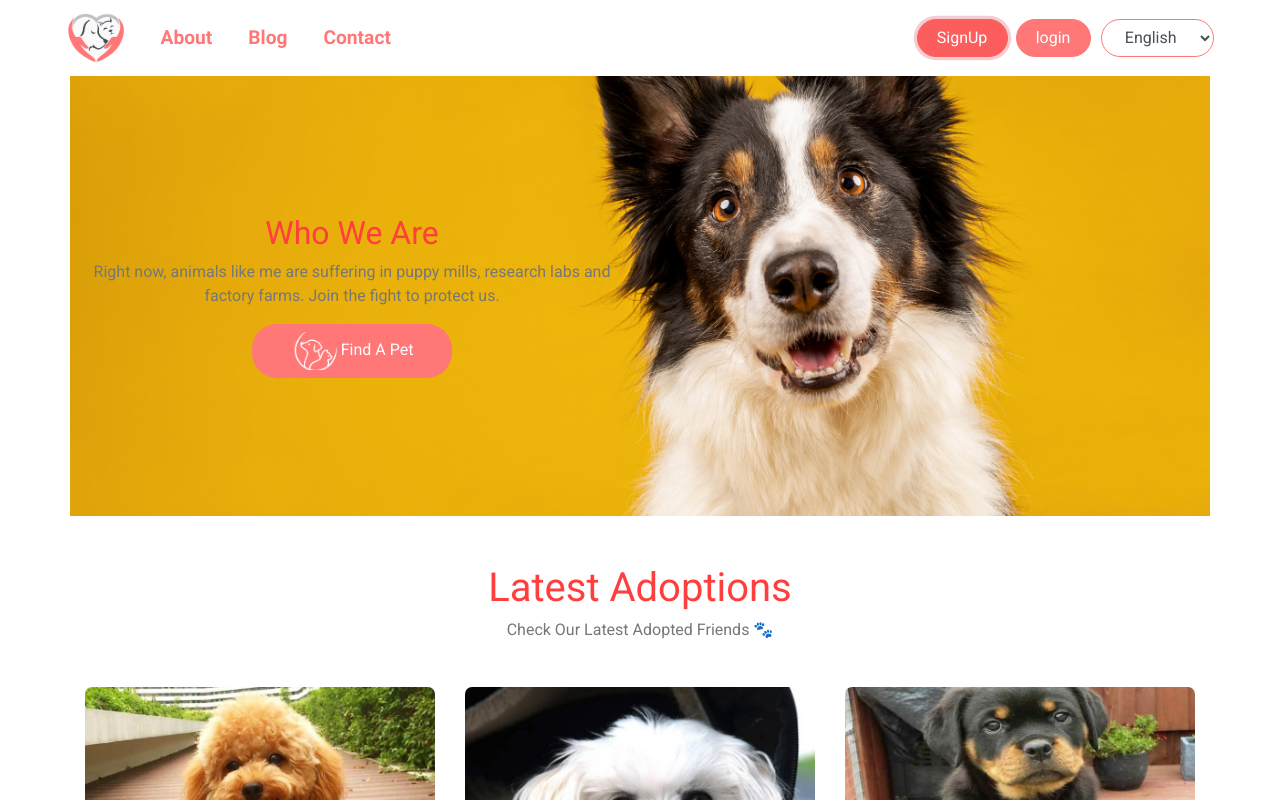
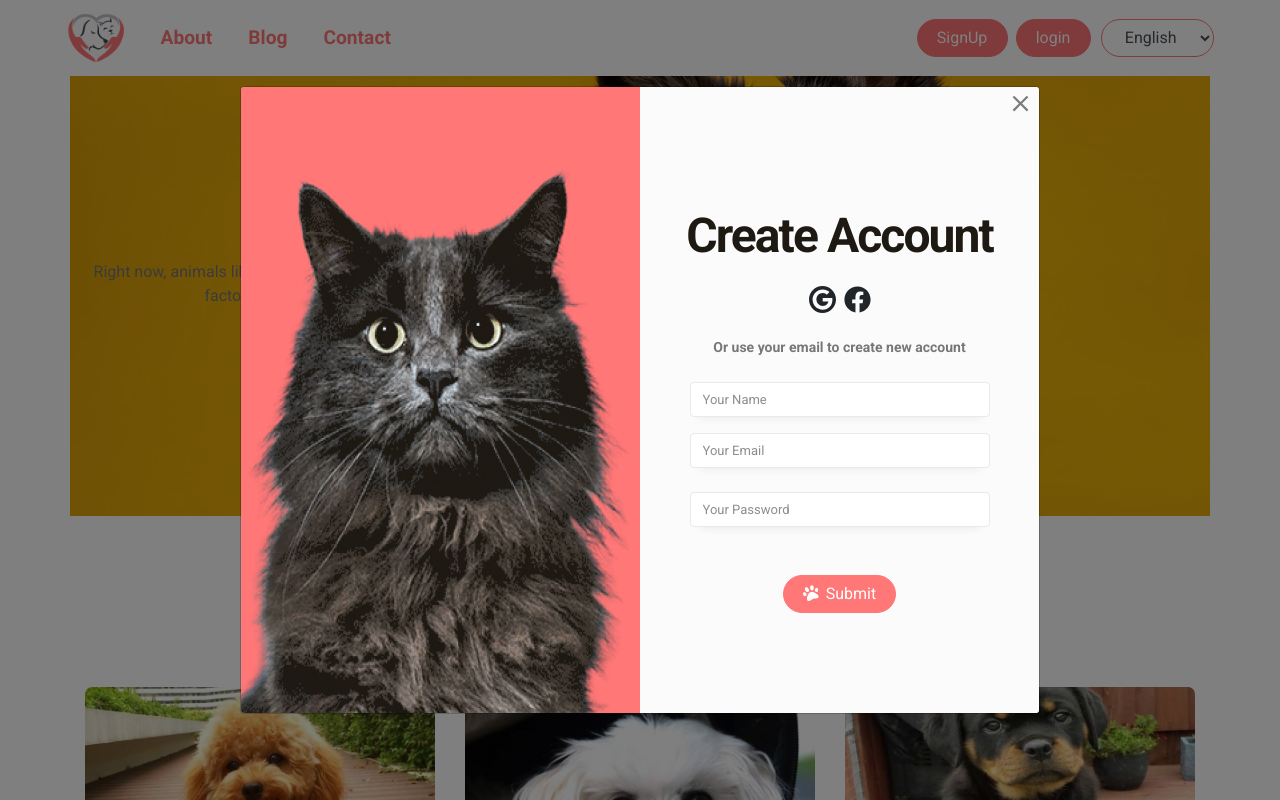
Before and after one commit to ReCoded-Org/capstone-turkey-animal-adoption, a React (Create React App) app: page /about in a window 1280 px wide. Both pictures are taken after a click on the button "SignUp". Shown: the top 800 px of the page. Built offline with nearby package versions, Linux system fonts and the light colour scheme; the HTML template or start-up script is replaced by a standard one.

Commit message:
Sign Up modal (#38)
* Build: add sign-up-modal

* Refactor: sign-up-modal

* Build: add sign-up-modal

* Build: add sign-up-modal

* Refactor: sign-up-modal

* Test: fixed

* Refactor: state

* Refactor: line between

```diff
--- a/src/components/NavBar/NavBar.js
+++ b/src/components/NavBar/NavBar.js
@@ -4,9 +4,12 @@ import { Navbar, Nav, Button, Form } from "react-bootstrap";
 import logo from "../../images/logo.png";
 import Login from "../Login/Login";
 import "./NavBar.css";
+import SignUpModal from "../SignUpModal/SignUpModal";
 
 function NavBar() {
   const [showLogin, setShowLogin] = useState(false);
+  const [showSignUp, setShowSignUp] = useState(false);
+
   return (
     <>
       <Navbar variant="light" expand="lg" className="bgLight">
@@ -33,7 +36,7 @@ function NavBar() {
               Contact
             </NavLink>
           </Nav>
-          <Button>SignUp</Button>
+          <Button onClick={() => setShowSignUp(true)}>SignUp</Button>
           <Button onClick={() => setShowLogin(true)} className="ml-2">
             login
           </Button>
@@ -44,6 +47,7 @@ function NavBar() {
           </Form.Control>
         </Navbar.Collapse>
       </Navbar>
+      <SignUpModal show={showSignUp} hideFn={setShowSignUp} />
       <Login show={showLogin} hideFn={setShowLogin} />
     </>
   );
--- /dev/null
+++ b/src/components/SignUpModal/SignUpModal.css
@@ -0,0 +1,95 @@
+.modalBody {
+  padding: 0 !important;
+  position: relative;
+}
+
+.modalBody .close {
+  position: absolute;
+  top: 3px;
+  right: 5px;
+  z-index: 1;
+}
+
+.bgCat {
+  background-color: #ff7777;
+  border-radius: 0.2rem 0.2rem 0 0;
+  background: url(../../images/catSignUpModal.png) #ff7777 no-repeat center
+    bottom;
+  background-size: contain;
+  min-height: 200px;
+}
+
+.bgContent {
+  background-color: #fbfbfb;
+  border-radius: 0 0 0.2rem 0.2rem;
+  display: flex;
+  align-items: center;
+  justify-content: center;
+}
+
+.innerContent {
+  margin: 40px 0;
+  width: 100%;
+}
+
+.bgContent h1 {
+  font-weight: bold;
+  font-size: 40px;
+  letter-spacing: -1.92857px;
+  color: #1e1913;
+  margin-bottom: 21px;
+  margin-top: 5px;
+}
+
+.signUpForms input {
+  max-width: 300px;
+  border: 1px solid #eaeaea;
+  box-shadow: rgba(33, 35, 38, 0.1) 0px 10px 10px -10px;
+  font-size: 14px;
+}
+
+.signUpForms input::placeholder {
+  font-size: 13px;
+  color: rgba(17, 17, 17, 0.48);
+}
+
+.signUpForms .error {
+  font-size: 13px;
+  color: #ff7777;
+}
+
+.note {
+  color: rgba(17, 17, 17, 0.48);
+  font-weight: bold;
+  font-size: 14px;
+}
+
+.pawIcon {
+  transform: rotate(-20deg);
+  margin-right: 7px;
+  margin-top: -4px;
+}
+
+.close {
+  display: block !important;
+}
+
+@media screen and (min-width: 992px) {
+  .bgCat {
+    background-size: 115% 90%;
+    border-radius: 0.2rem 0 0 0.2rem;
+  }
+
+  .bgContent {
+    border-radius: 0 0.2rem 0.2rem 0;
+  }
+
+  .innerContent {
+    margin: 100px 0;
+  }
+
+  .bgContent h1 {
+    font-size: 48px;
+    margin-top: 20px;
+  }
+}
--- /dev/null
+++ b/src/components/SignUpModal/SignUpModal.js
@@ -0,0 +1,83 @@
+import React from "react";
+import { Modal, Col, Row, Container } from "react-bootstrap";
+import "./SignUpModal.css";
+import { FaFacebook, FaPaw } from "react-icons/fa";
+import { ImGoogle3 } from "react-icons/im";
+import { MdClose } from "react-icons/md";
+import { Formik, Field, Form, ErrorMessage } from "formik";
+import * as Yup from "yup";
+
+function SignUpModal({ show, hideFn }) {
+  return (
+    <Modal show={show} animation={false} size="lg" centered>
+      <Modal.Body className="modalBody">
+        <MdClose size={27} className="close" onClick={() => hideFn(false)} />
+        <Container>
+          <Row>
+            <Col lg={6} className="bgCat"></Col>
+            <Col lg={6} className="bgContent">
+              <div align="center" className="innerContent">
+                <h1>Create Account</h1>
+                <ImGoogle3 size={27} className="mr-2 mb-4" />
+                <FaFacebook size={27} className="mb-4" />
+                <p className="note mb-4">
+                  Or use your email to create new account{" "}
+                </p>
+                <Formik
+                  initialValues={{ email: "", password: "" }}
+                  validationSchema={Yup.object({
+                    password: Yup.string()
+                      .min(6, "Must be 6 characters or more")
+                      .required("Password is a Required Field"),
+                    email: Yup.string()
+                      .email("Invalid email address")
+                      .required("Email is a Required Field"),
+                  })}
+                  onSubmit={(values, { setSubmitting }) => {
+                    setTimeout(() => {
+                      alert(JSON.stringify(values, null, 2));
+                      setSubmitting(false);
+                    }, 400);
+                  }}
+                >
+                  <Form className="signUpForms">
+                    <Field
+                      name="name"
+                      type="text"
+                      className="form-control  mb-3"
+                      placeholder="Your Name"
+                    />
+                    <p className="error mb-1">
+                      <ErrorMessage name="email" />
+                    </p>
+                    <Field
+                      name="email"
+                      type="email"
+                      className="form-control mb-4"
+                      placeholder="Your Email"
+                    />
+                    <p className="error mb-1">
+                      <ErrorMessage name="password" />
+                    </p>
+                    <Field
+                      name="password"
+                      type="password"
+                      className="form-control  mb-5"
+                      placeholder="Your Password"
+                    />
+                    <button type="submit" className="btn btn-primary ">
+                      <FaPaw className="pawIcon" />
+                      Submit
+                    </button>
+                  </Form>
+                </Formik>
+              </div>
+            </Col>
+          </Row>
+        </Container>
+      </Modal.Body>
+    </Modal>
+  );
+}
+
+export default SignUpModal;
```
Also changed, not shown: src/images/catSignUpModal.png (added), 1 other file (tests, documents, lock files or other folders).
